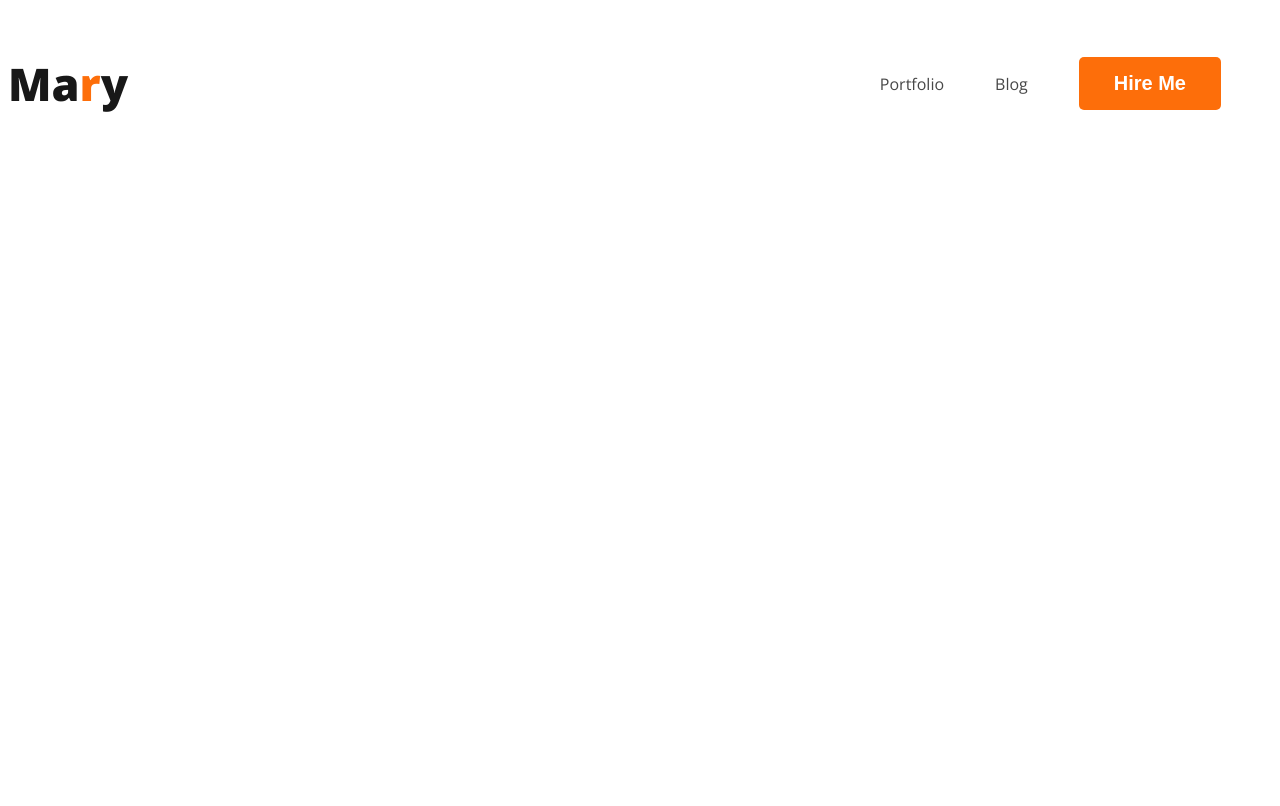
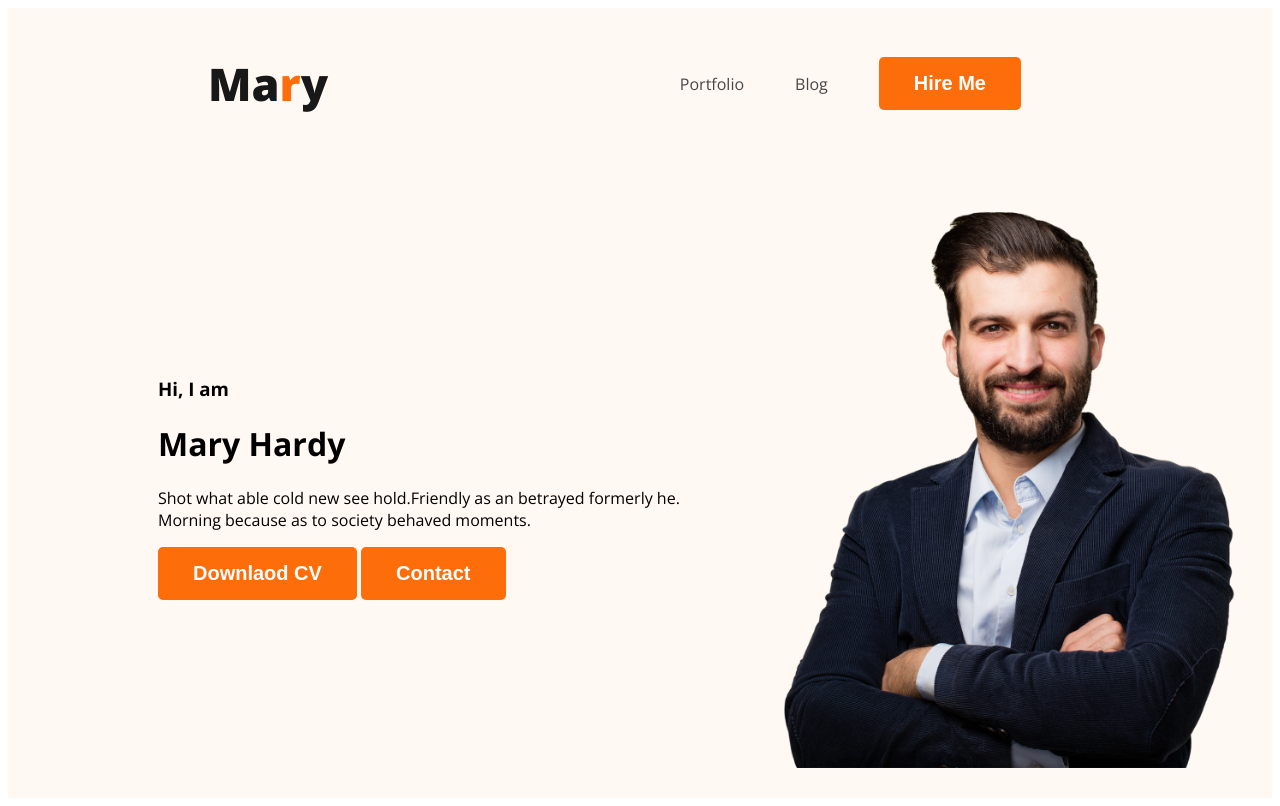
Before and after one commit to Shehab5004/webdeveloper-portfolio, a plain HTML site: page index.html in a window 1280 px wide. Drawn offline with nearby package versions, Linux system fonts and the light colour scheme.

Commit message:
added banner

```diff
--- a/index.html
+++ b/index.html
@@ -11,7 +11,7 @@
     <link rel="stylesheet" href="styles/portfolio.css">
 </head>
 <body>
-    <header>
+    <header class="header">
         <nav>
             <h3 class="nav-title">Ma<span class="text-primary">r</span>y</h3>
             <ul>
@@ -20,6 +20,17 @@
                 <li><button class="btn-primary">Hire Me</button></li>
             </ul>
         </nav>
+        <div class="banner">
+            <div class="banner-content">
+            <h3 class="banner-greet">Hi, I  am</h3>
+            <h1 class="banner-title">Mary Hardy</h1>
+            <p>Shot what able cold new see hold.Friendly as an betrayed formerly he. Morning because as to society behaved moments.</p>
+            <button class="btn-primary">Downlaod CV</button>
+            <button class="btn-primary">Contact</button>
+        </div>
+        <img class="profile-pic" src="images/hardy.png" alt="">
+        </div>
+
     </header>
     <main>
 
--- a/styles/portfolio.css
+++ b/styles/portfolio.css
@@ -24,6 +24,7 @@ nav {
     display: flex;
     justify-content: space-between;
     align-items: center;
+    margin: 0 200px ;
 }
 
 .nav-title {
@@ -47,3 +48,15 @@ nav a {
     text-decoration: none;
     color: #474747;
 }
+/*header related style*/
+.header{
+    background-color: #FFF8F3; ;
+}
+.banner{
+    padding: 30px 30px 30px 150px;
+    display: flex;
+    align-items: center;
+}
+.banner .profile-pic{
+    width: 500px;
+}
```
